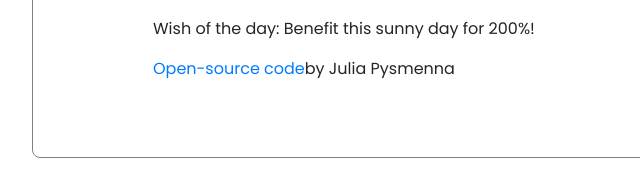
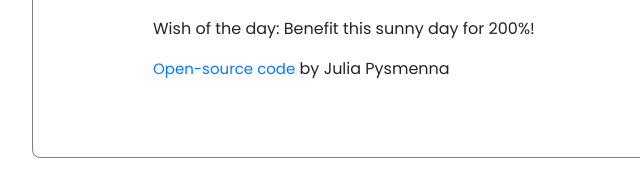
Before and after one commit to julia-pysmenna/weather-project, a plain HTML site: page index.html in a window 1280 px wide. Shown: the part 358-554 px from the top of the page, 208-848 px from the left. Drawn offline with nearby package versions, Linux system fonts and the light colour scheme; no server answers.

Commit message:
Update github in css

```diff
--- a/index.html
+++ b/index.html
@@ -87,8 +87,10 @@
         <a
           href="https://github.com/julia-pysmenna/weather-project"
           target="_blank"
+          class="github"
           >Open-source code</a
-        >by Julia Pysmenna
+        >
+        by Julia Pysmenna
       </p>
     </div>
     <script src="src/script.js"></script>
--- a/src/style.css
+++ b/src/style.css
@@ -77,3 +77,7 @@ li {
   right: -265px;
   margin-bottom: -180px;
 }
+
+.github {
+  font-size: 15px;
+}
```
